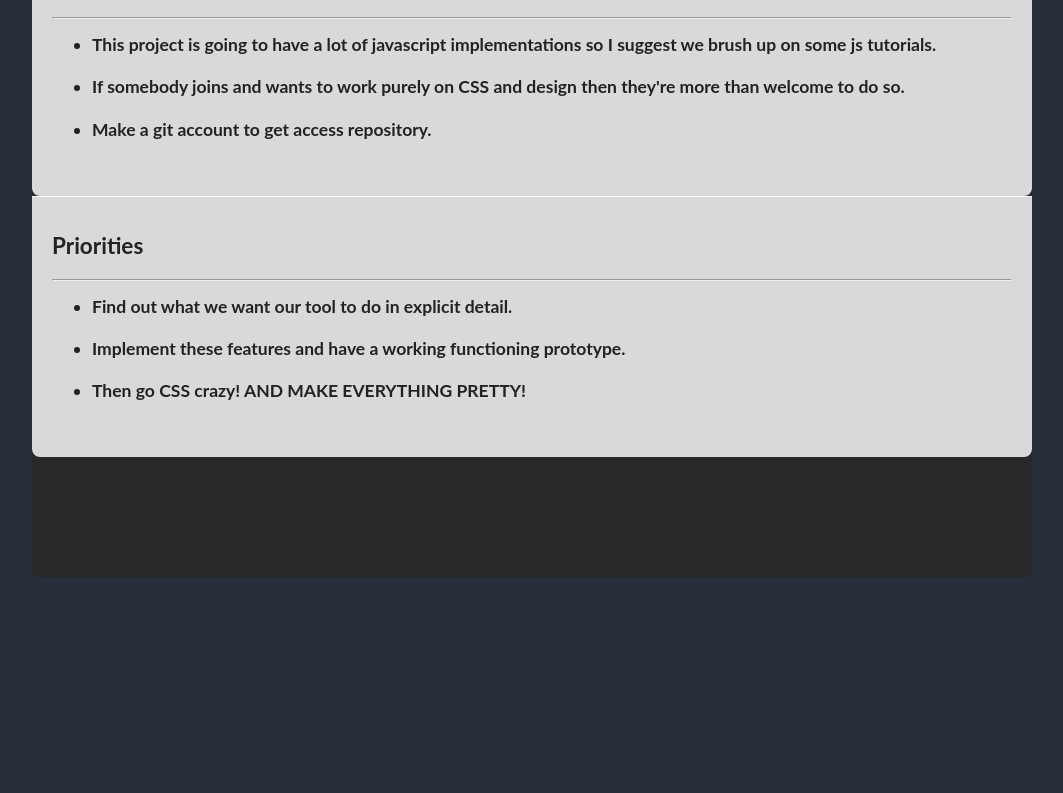
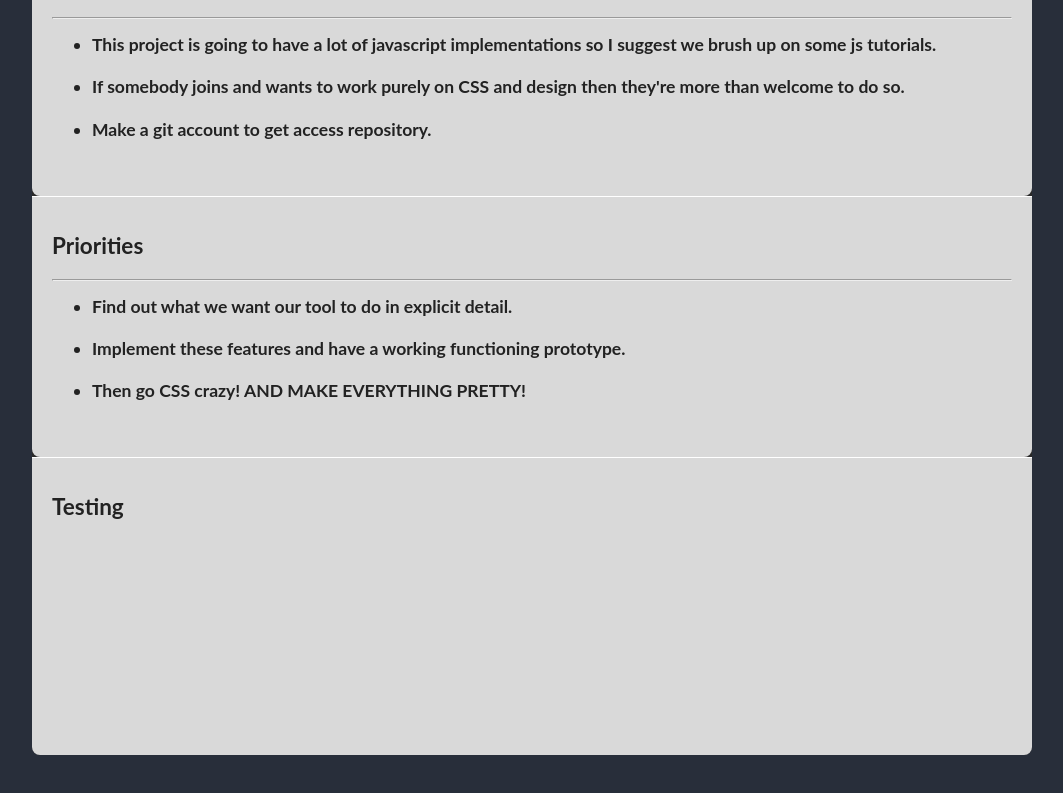
Before and after one commit to Vega-0b1/Pomodoro, a plain HTML site: page index.html in a window 1280 px wide. Shown: the part 778-1571 px from the top of the page, without its empty margins (108-1171 px from the left). Before the commit the page ends 1505 px from the top, so only its background shows below. Drawn offline with Linux system fonts and the light colour scheme.

Commit message:
Just testing git on my side

```diff
--- a/index.html
+++ b/index.html
@@ -76,6 +76,9 @@
 
 			</section>
 
+			<section>
+				<p><h1>Testing</h1 ></p>
+
 			<footer>
 			</footer>
 
```
